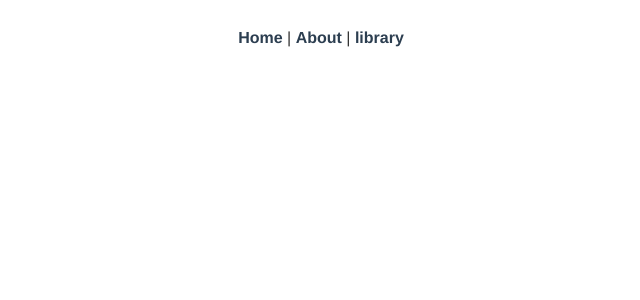
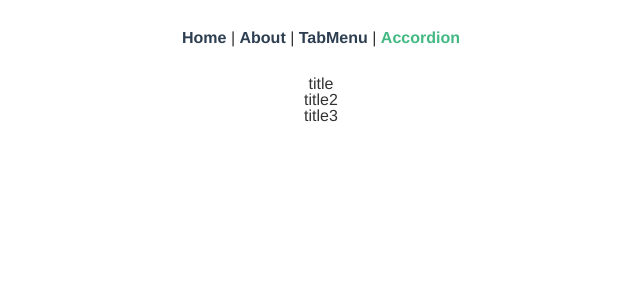
Before and after one commit to dheo0/project, a Vue app in the folder vue/dvtemp/: page /accor in a window 1280 px wide. Shown: the top 300 px of the page, without its empty margins (319-959 px from the left). Built offline with nearby package versions, Linux system fonts and the light colour scheme.

Commit message:
ADD ACCORDION

```diff
--- a/vue/dvtemp/src/App.vue
+++ b/vue/dvtemp/src/App.vue
@@ -3,7 +3,8 @@
     <div id="nav">
       <router-link to="/">Home</router-link> |
       <router-link to="/about">About</router-link> |
-      <router-link to="/library">library</router-link>
+      <router-link to="/tabview">TabMenu</router-link> |
+      <router-link to="/accor">Accordion</router-link>
     </div>
     <router-view />
   </div>
--- /dev/null
+++ b/vue/dvtemp/src/components/Accordion.vue
@@ -0,0 +1,48 @@
+<template>
+  <div class="accorWrap">
+    <ul class="accorList">
+      <li v-for="(item, index) in parentData" v-bind:key="index">
+        <a href="#none" v-on:click.prevent="accorCheck"> {{ item.title }} </a>
+        <div class="answer">{{ item.content }}</div>
+      </li>
+    </ul>
+  </div>
+</template>
+
+<script>
+export default {
+  name: "Accordion",
+  props: {
+    parentData: {
+      type: Array,
+      default: null
+		},
+		accoType : {
+			type: String,
+			default: "all"
+		}
+  },
+  methods: {
+    accorCheck: function(event) {
+			var accorList = document.querySelectorAll(".accorList > li > a");
+			//if(accoType != "all") {
+			for (var i = 0; i < accorList.length; i++) {
+				accorList[i].classList.remove("active");
+			}
+			//}
+      event.target.classList.add("active");
+    }
+  }
+};
+</script>
+
+<style lang="scss" scoped>
+.answer {
+  display: none;
+}
+a.active {
+  + .answer {
+    display: block;
+  }
+}
+</style>
--- a/vue/dvtemp/src/main.js
+++ b/vue/dvtemp/src/main.js
@@ -1,5 +1,4 @@
 import Vue from "vue";
-import "./plugins/axios";
 import App from "./App.vue";
 import "./registerServiceWorker";
 import router from "./router";
--- a/vue/dvtemp/src/router/index.js
+++ b/vue/dvtemp/src/router/index.js
@@ -20,10 +20,16 @@ const routes = [
       import(/* webpackChunkName: "about" */ "../views/About.vue")
   },
   {
-    path: "/library",
-    name: "Library",
+    path: "/tabview",
+    name: "tabview",
     component: () =>
-      import(/* webpackChunkName: "library" */ "../views/Library.vue")
+      import(/* webpackChunkName: "tabview" */ "../views/Tabview.vue")
+  },
+  {
+    path: "/accor",
+    name: "accor",
+    component: () =>
+      import(/* webpackChunkName: "accor" */ "../views/Accor.vue")
   }
 ];
 
--- /dev/null
+++ b/vue/dvtemp/src/views/Accor.vue
@@ -0,0 +1,39 @@
+<template>
+  <div class="home">
+    <Accordion
+      v-bind:parentData="accorItem"
+    >
+    </Accordion>
+  </div>
+</template>
+
+<script>
+// @ is an alias to /src
+import Accordion from "@/components/Accordion.vue";
+
+export default {
+  name: "Accor",
+  components: {
+    Accordion
+  },
+  data() {
+    return {
+      type: "separate",
+      accorItem: [
+        {
+          title: "title",
+          content: "content1"
+        },
+        {
+          title: "title2",
+          content: "content22222222"
+        },
+        {
+          title: "title3",
+          content: "content3"
+        }
+      ]
+    };
+  }
+};
+</script>
--- a/vue/dvtemp/src/views/Library.vue
+++ b/vue/dvtemp/src/views/Tabview.vue
@@ -1,5 +1,6 @@
 <template>
   <div class="home">
+    TAB Control
     <Tab></Tab>
   </div>
 </template>
@@ -9,7 +10,7 @@
 import Tab from "@/components/Tab.vue";
 
 export default {
-  name: "",
+  name: "tabview",
   components: {
     Tab
   }
```
